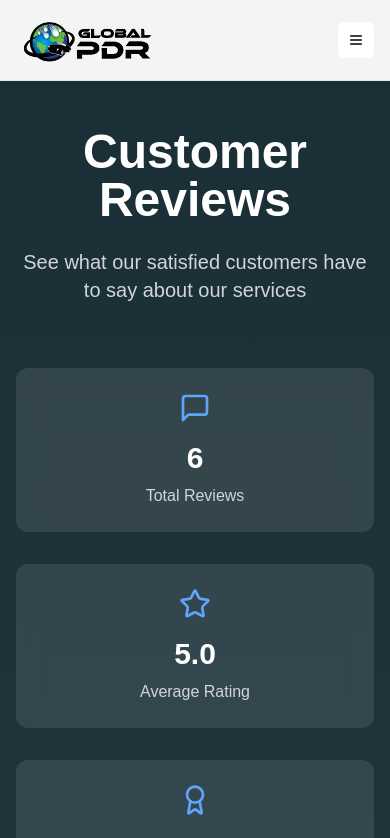
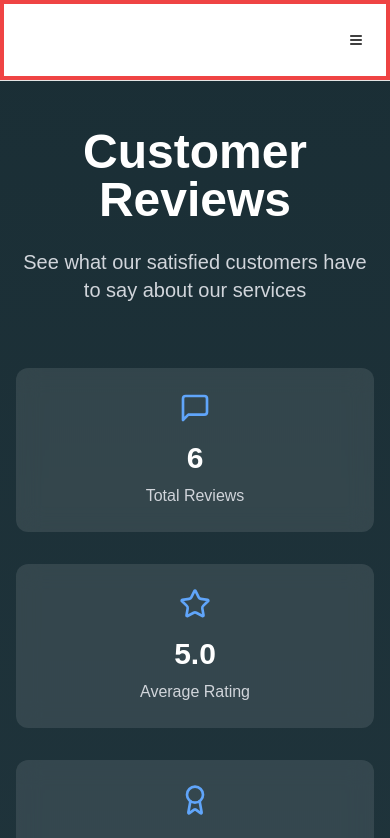
Before and after one commit to edcou060/globalpdr, a Next.js app: page /reviews in a window 390 px wide. Shown: the top 838 px of the page. Built offline with nearby package versions, Linux system fonts and the light colour scheme.

Commit message:
Update mobile navigation layout for the hamburger

```diff
--- a/components/MobileNav.tsx
+++ b/components/MobileNav.tsx
@@ -9,7 +9,11 @@ export function MobileNav() {
   const [isOpen, setIsOpen] = useState(false)
 
   const toggleMenu = () => {
-    setIsOpen(!isOpen)
+    console.log('Button clicked!')
+    setIsOpen((prev) => {
+      console.log('Setting isOpen to:', !prev)
+      return !prev
+    })
   }
 
   return (
@@ -27,8 +31,7 @@ export function MobileNav() {
         )}
       </Button>
 
-      {isOpen && (
-        <div className="fixed inset-0 z-40 bg-white/95 backdrop-blur-sm overflow-y-auto">
+      <div className="fixed inset-0 z-40 bg-white border-4 border-red-500 backdrop-blur-sm overflow-y-auto">
         <div className="min-h-screen py-20 px-4">
           <div className="flex flex-col items-center justify-start space-y-6">
             <Link
@@ -78,7 +81,6 @@ export function MobileNav() {
           </div>
         </div>
       </div>
-      )}
     </div>
   )
 }
```
Lines whose indentation alone changed are shown as unchanged.
